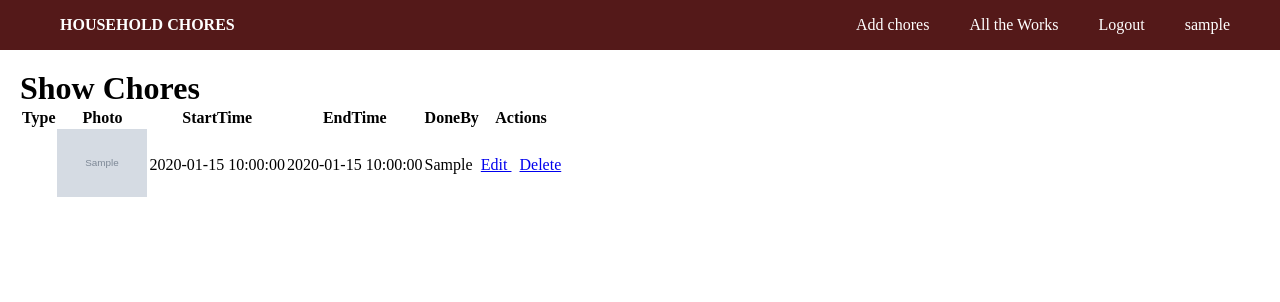
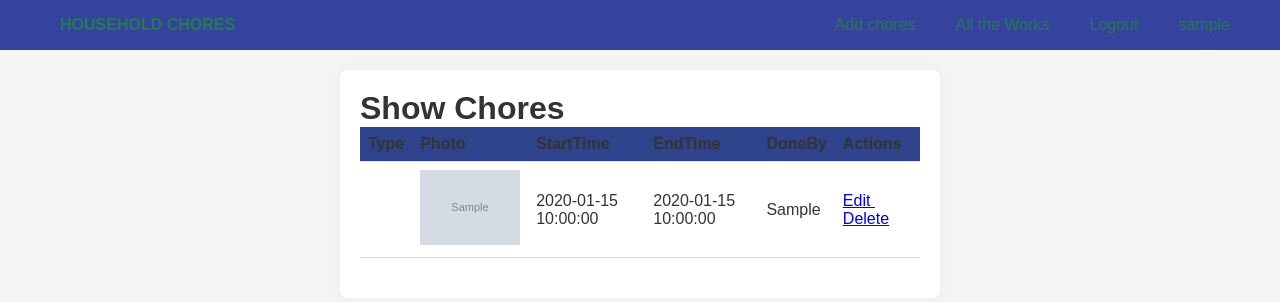
Before and after one commit to sadikshyaStha/comp1006-as1, a PHP site: page /Chores-Tables.php in a window 1280 px wide. Shown: the top 302 px of the page. Run offline with PHP 8.4, Linux system fonts and the light colour scheme; the visitor is signed in with stand-in values (Sample User, id 1); tables that the repository leaves empty or names only in its code hold one stand-in row (values such as "Sample post"); grey boxes marked "Sample" are stand-in pictures; data that the repository does not hold is empty.

Commit message:
changed CSS

```diff
--- a/Add-chores.php
+++ b/Add-chores.php
@@ -4,7 +4,7 @@
     <meta charset="UTF-8">
     <meta name="viewport" content="width=device-width, initial-scale=1.0">
     <title><?php echo $title; ?></title>
-    <link rel="stylesheet" href="./CSS/site.css" />
+    <link rel="stylesheet" href="./css/site.css" />
 </head>
 <?php
 include('shared/auth.php');
--- a/CSS/site.css
+++ b/CSS/site.css
@@ -4,9 +4,76 @@
     padding: 0;
 }
 
+/* Body styles */
+body {
+    font-family: Arial, sans-serif;
+    background-color: #f4f4f4;
+    color: #333;
+}
+
+/* Form container */
+main {
+    max-width: 600px;
+    margin: 20px auto;
+    padding: 20px;
+    background-color: #fff;
+    border-radius: 8px;
+    box-shadow: 0 0 10px rgba(195, 167, 140, 0.1);
+}
+
+/* Form fieldset styles */
+fieldset {
+    margin-bottom: 100px;
+}
+
+/* Form label styles */
+label {
+    display: block;
+    font-weight: bold;
+    margin-bottom: 1px;
+}
+
+/* Form input styles */
+input[type="text"],
+select {
+    width: 100%;
+    padding: 1px;
+    border: 10px solid #eeebeb;
+    border-radius: 4px;
+    font-size: 16px;
+}
+
+/* Form file input styles */
+input[type="file"] {
+    width: 100%;
+    padding: 10px;
+    font-size: 16px;
+}
+
+/* Form button styles */
+button {
+    padding: 10px 20px;
+    background-color: #007bff;
+    color: #4f1111;
+    border: none;
+    border-radius: 10px;
+    cursor: pointer;
+}
+
+/* Form button hover styles */
+button:hover {
+    background-color: #971e93;
+}
+
+/* Form button offset */
+.offset-button {
+    margin-left: 200px;
+}
+
+
 #navbar {
-    background-color: #541919;
-    color: white;
+    background-color: #36439c;
+    color: #247a54;
     padding: 10px 0;
 }
 
@@ -30,7 +97,7 @@
     height: 30px;
     margin-right: 10px;
     background-size: cover;
-    border-radius: 50%;
+    border-radius: 200%;
 }
 
 .navbar-toggle {
@@ -62,11 +129,28 @@
 }
 
 .navbar-link:hover {
-    background-color: #555;
+    background-color: #626054;
+}
+/* Table Styles */
+table {
+    width: 100%;
+    border-collapse: collapse;
+    margin-bottom: 20px;
+}
+
+thead {
+    background-color: #2e438b;
+}
+
+th, td {
+    padding: 8px;
+    text-align: left;
+    border-bottom: 1px solid #ddd;
 }
 
 .thumbnail {
-    width: 90px;
+    max-width: 100px;
+    max-height: 100px;
 }
 
 main {
--- a/Chores-Tables.php
+++ b/Chores-Tables.php
@@ -4,7 +4,7 @@
     <meta charset="UTF-8">
     <meta name="viewport" content="width=device-width, initial-scale=1.0">
     <title><?php echo $title; ?></title>
-    <link rel="stylesheet" href="./CSS/site.css" />
+    <link rel="stylesheet" href="./css/site.css" />
 </head>
 
 <?php
@@ -41,7 +41,7 @@ foreach ($schores as $chore) {
         <td>' . $chore['Type'] . '</td>
         <td>';
         if ($chore['photo'] != null) {
-            echo '<img src="img' . $chore['photo'] . '" class="thumbnail"  />';
+            echo '<img src="img/uploads/' . $chore['photo'] . '" class="thumbnail"  />';
         }
         echo '</td>
         <td>' . $chore['StartTime'] . '</td>
@@ -60,11 +60,6 @@ foreach ($schores as $chore) {
         echo '</tr>';
 }
 
-// If $schores is empty, display a message
-if (empty($schores)) {
-    echo '<tr><td colspan="6">No chores found.</td></tr>';
-}
-
 // end list
 echo '</table>';
 // disconnect
--- a/edit-chores.php
+++ b/edit-chores.php
@@ -44,7 +44,7 @@ if (is_numeric($ChoresId)) {
 <form method="post" action="update-Chores.php" enctype="multipart/form-data">
     <fieldset>
         <label for="Type">Type: *</label>
-        <input Type="Type" id="Type" required value="<?php echo $Type; ?>"
+        <input name="Type" id="Type" required value="<?php echo $Type; ?>"
     />
     </select>
     </fieldset>
--- a/shared/header.php
+++ b/shared/header.php
@@ -4,7 +4,7 @@
     <meta charset="UTF-8">
     <meta name="viewport" content="width=device-width, initial-scale=1.0">
     <title><?php echo $title; ?></title>
-    <link rel="stylesheet" href="./CSS/site.css" />
+    <link rel="stylesheet" href="./css/site.css" />
     <script src="./js/scripts.js" defer></script>
 </head>
 <body>
```
Also changed, not shown: index.php (+4 -4 lines), img/uploads/6tb2ggtlpc0624di2l3uok811u-Royal elite.jpeg (added), img/uploads/6tb2ggtlpc0624di2l3uok811u-cleaning bathrooms.jpg (added), img/uploads/6tb2ggtlpc0624di2l3uok811u-cleaning image .jpeg (renamed from img6tb2ggtlpc0624di2l3uok811u-cleaning image .jpeg), img/uploads/6tb2ggtlpc0624di2l3uok811u-tiger-jpg.jpg (added), logout.php (line endings or trailing spaces), shared/auth.php (line endings or trailing spaces).
